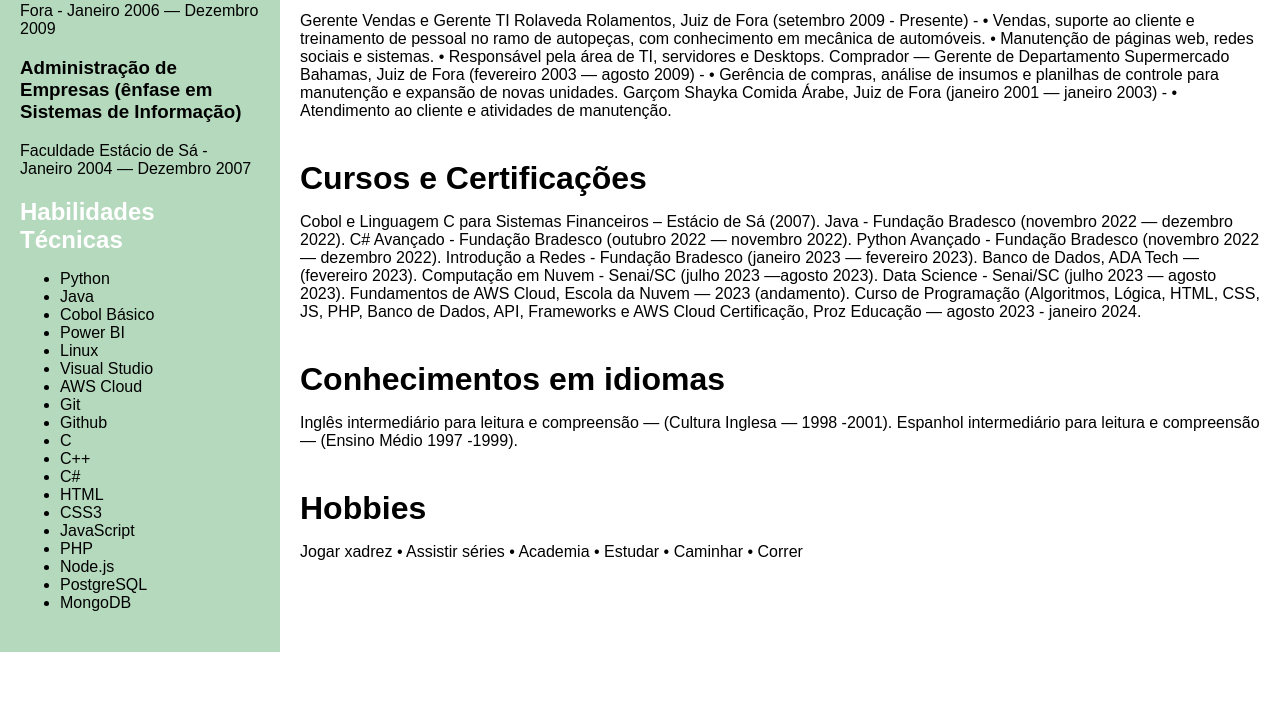
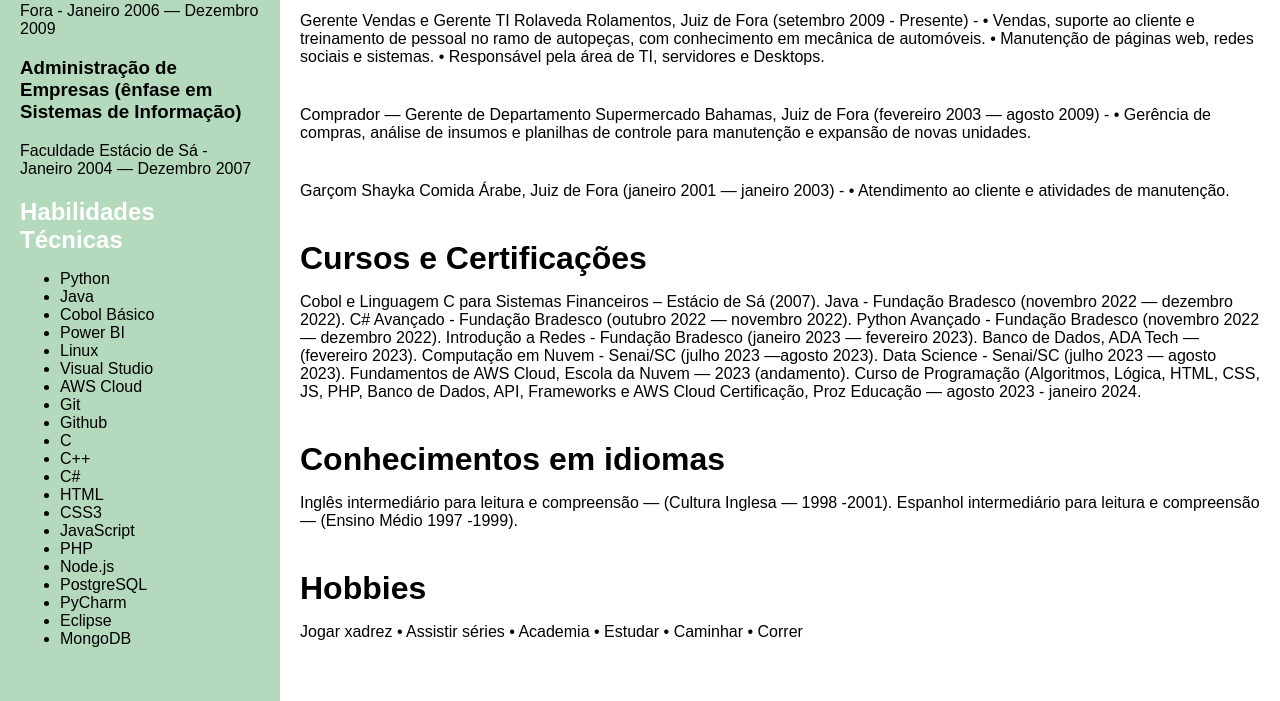
Before and after one commit to DanielBarbieri21/danielbarbieri21.github.io, a plain HTML site: page pagina2/index.html in a window 1280 px wide. Shown: the part 564-1265 px from the top of the page. Before the commit the page ends 1216 px from the top, so only its background shows below. Drawn offline with Linux system fonts and the light colour scheme.

Commit message:
alteração imagens

```diff
--- a/pagina2/script.js
+++ b/pagina2/script.js
@@ -1,11 +1,3 @@
-document.addEventListener("DOMContentLoaded", function() {
-
-  const profilePicture = "./assets/foto-perfil.jpg";
-
-
-  document.getElementById("profile-picture").src = profilePicture;
-
-});
 document.addEventListener("DOMContentLoaded", function() {
 
   const profilePicture = "./assets/foto perfil.jpg";
@@ -16,9 +8,11 @@ document.addEventListener("DOMContentLoaded", function() {
     • Vendas, suporte ao cliente e treinamento de pessoal no ramo de autopeças, com conhecimento em mecânica de automóveis.
     • Manutenção de páginas web, redes sociais e sistemas.
     • Responsável pela área de TI, servidores e Desktops.
+
     Comprador — Gerente de Departamento
     Supermercado Bahamas, Juiz de Fora (fevereiro 2003 — agosto 2009) -
     • Gerência de compras, análise de insumos e planilhas de controle para manutenção e expansão de novas unidades.
+
     Garçom
     Shayka Comida Árabe, Juiz de Fora (janeiro 2001 — janeiro 2003) -
     • Atendimento ao cliente e atividades de manutenção.`;
@@ -40,7 +34,6 @@ document.addEventListener("DOMContentLoaded", function() {
   document.getElementById("profile-picture").src = profilePicture;
   document.getElementById("name").textContent = name;
   document.getElementById("objective").textContent = objective;
-    document.getElementById("experience").textContent = experience;
   document.getElementById("courses").textContent = courses;
   document.getElementById("languages").textContent = languages;
   document.getElementById("hobbies").textContent = hobbies;
@@ -101,6 +94,8 @@ document.addEventListener("DOMContentLoaded", function() {
     "PHP",
     "Node.js",
     "PostgreSQL",
+    "PyCharm",
+    "Eclipse",
     "MongoDB"
   ];
 
@@ -114,4 +109,13 @@ document.addEventListener("DOMContentLoaded", function() {
   });
 
   skillsSection.appendChild(skillsList);
+
+  const experienceSection = document.getElementById("experience");
+  const experiences = experience.split("\n\n");
+
+  experiences.forEach(exp => {
+    const expParagraph = document.createElement("p");
+    expParagraph.textContent = exp;
+    experienceSection.appendChild(expParagraph);
   });
+});
--- a/style.css
+++ b/style.css
@@ -5,7 +5,7 @@
 }
 
 :root {
-    --text-color: white;
+    --text-color: black;
     --bg-url: url(./assets/bg-mobile.jpg);
     --stroke-color: rgba(255, 255, 255, 0.5);
     --surface-color: rgba(255, 255, 255, 0.05);
@@ -15,7 +15,7 @@
 }
 
 .light {
-    --text-color: black;
+    --text-color: white;
     --bg-url: url(./assets/bg-mobile-light.jpg);
     --stroke-color: rgba(0, 0, 0, 0.5);
     --surface-color: rgba(0, 0, 0, 0.05);
```
Also changed, not shown: assets/bg-desktop-light.jpg, assets/bg-desktop.jpg, assets/bg-mobile-light.jpg, assets/bg-mobile.jpg. Lines whose indentation alone changed are shown as unchanged.
